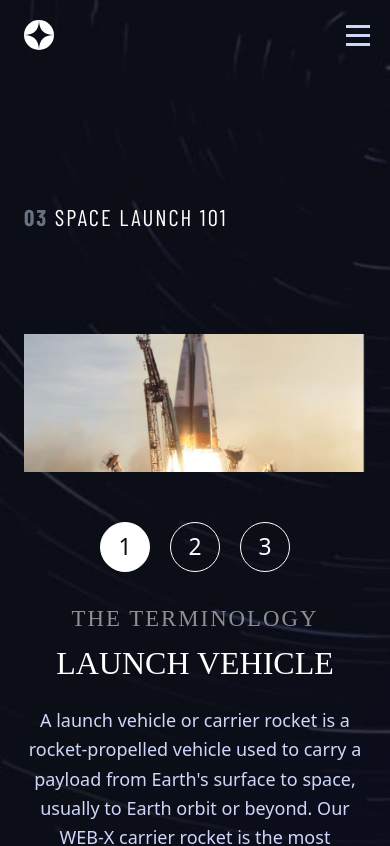
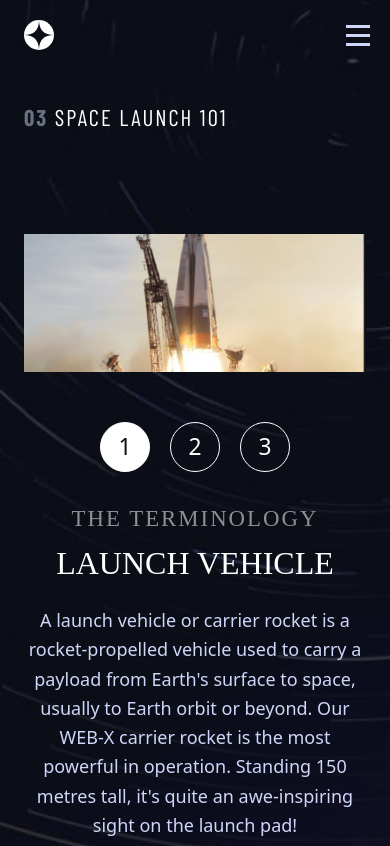
Before and after one commit to ayezabashir/space-tourism-website, a React (Vite) app: page /technology in a window 390 px wide. Shown: the top 846 px of the page. Built offline with nearby package versions, Linux system fonts and the light colour scheme; a web font is replaced by a local one.

Commit message:
adding fade in animation

```diff
--- a/src/components/Header.jsx
+++ b/src/components/Header.jsx
@@ -9,7 +9,7 @@ const Header = () => {
     const [openSideBar, setOpenSideBar] = useState(false);
     const nav = useNavigate();
     return (
-        <header className='container fixed top-0 left-0 right-0'>
+        <header className='container z-10 fixed top-0 left-0 right-0'>
             <nav className="mt-20 md:mt-0 flex justify-between items-center xl:py-30 pl-24">
                 <picture onClick={() => nav("/")}>
                     <img className="w-30 md:w-50 cursor-pointer transform hover:rotate-180 duration-300 ease-in-out" src={logo} alt="" />
--- /dev/null
+++ b/src/components/PageWrapper.jsx
@@ -0,0 +1,9 @@
+const PageWrapper = ({children}) => {
+  return (
+    <div className='animate-fadein'>
+        {children}
+    </div>
+  )
+}
+
+export default PageWrapper
--- a/src/index.css
+++ b/src/index.css
@@ -52,9 +52,23 @@
     @apply max-w-1200 mx-auto;
   }
   .content{
-    @apply min-h-screen px-24 pt-200;
+    @apply min-h-screen px-24 pt-100 md:pt-150 xl:pt-200;
   }
   .section{
     @apply max-w-1100 mx-auto;
   }
+  .animate-fadein{
+    animation: fadeIn 0.5s ease-out;
+  }
 }
+
+@keyframes fadeIn {
+  from{
+    opacity:0;
+    transform: translateY(12px);
+  }
+  to{
+    opacity: 1;
+    transform: translateY(0);
+  }
+}
--- a/src/pages/Technology.jsx
+++ b/src/pages/Technology.jsx
@@ -1,11 +1,14 @@
+import PageWrapper from '../components/PageWrapper'
 import TechHero from '../components/TechHero'
 
 const Technology = () => {
   return (
-    <div className='bg-[url(/src/assets/technology/background-technology-mobile.jpg)] sm:bg-[url(/src/assets/technology/background-technology-tablet.jpg)] lg:bg-[url(/src/assets/technology/background-technology-desktop.jpg)] bg-fixed bg-no-repeat bg-cover min-h-screen w-full'
-      aria-label='Space travel technology' >
+    <PageWrapper>
+      <div className='bg-[url(/src/assets/technology/background-technology-mobile.jpg)] sm:bg-[url(/src/assets/technology/background-technology-tablet.jpg)] lg:bg-[url(/src/assets/technology/background-technology-desktop.jpg)] bg-fixed bg-no-repeat bg-cover min-h-screen w-full'
+        aria-label='Space travel technology' >
         <TechHero />
-    </div>
+      </div>
+    </PageWrapper>
   )
 }
 
```
